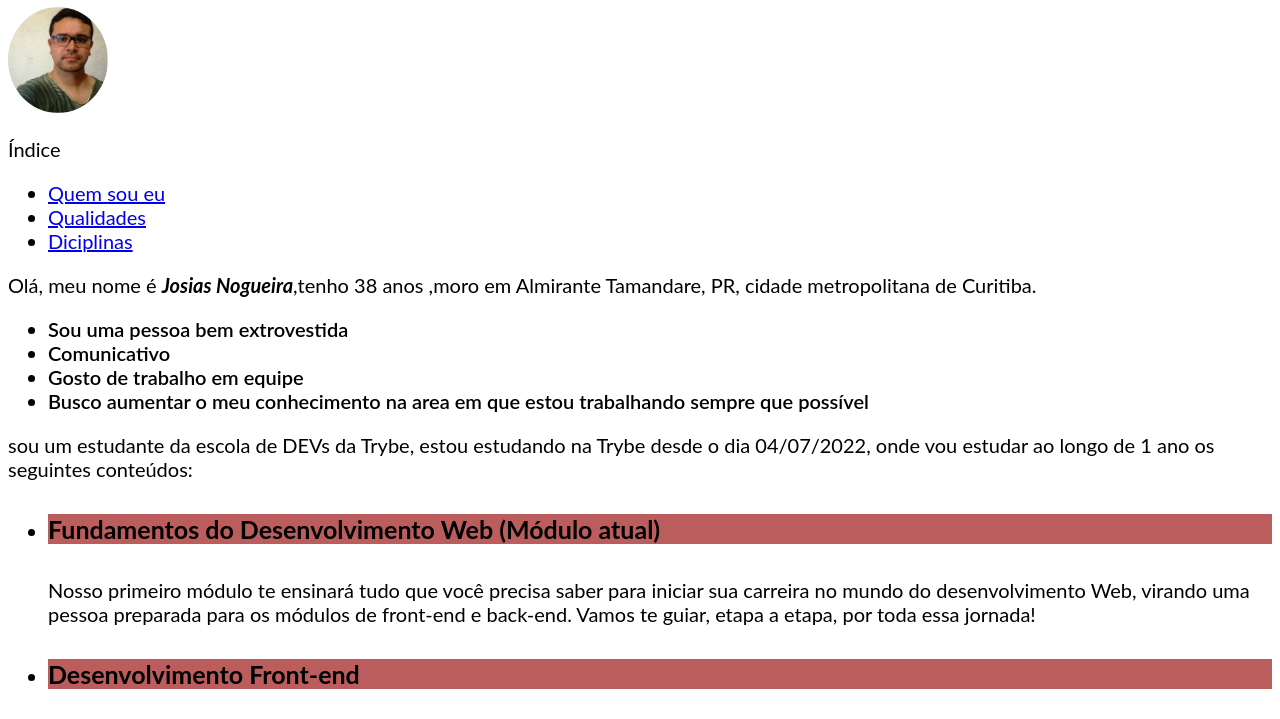
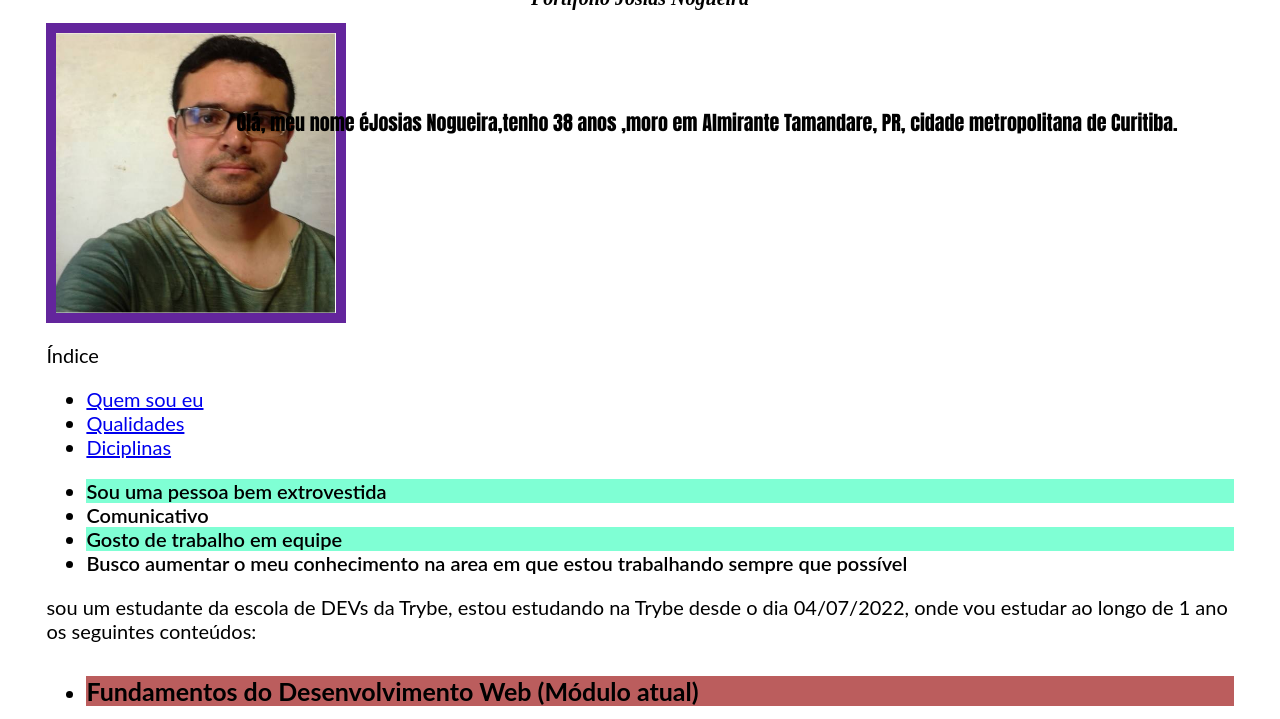
Before and after one commit to JosiasNogueira/JosiasNogueira.github.io, a plain HTML site: page JosiasPortifolio/index.html in a window 1280 px wide. Shown: the part 73-792 px from the top of the page. Drawn offline with Linux system fonts and the light colour scheme.

Commit message:
finalziado exercicio no portifolio

```diff
--- a/JosiasPortifolio/index.html
+++ b/JosiasPortifolio/index.html
@@ -4,46 +4,20 @@
 <head>
   <meta charset="UTF-8">
   <title>Portifólio</title>
+  <link rel="stylesheet" alt="Imagem Josias Nogueira" href="style.css">
 </head>
-<style>
-  h1{
-    background-color: rgb(187, 93, 93);
-  }
-  .name-font {
-    font-style: italic;
-    font-size: 20px;
-  }
-
-  .qualidades_font {
-    font-style: unset;
-    font-weight: 600;
-  }
-
-  body {
-    background-color:white;
-  }
-  p{
-    font-family: 'Lato', sans-serif;
-    font-size: 20px;
-  }
-  h4{
-    font-family: 'Lato', sans-serif;
-    font-size: 25px;
-    background-color: rgb(187, 93, 93);
-  }
-  ul{
-    font-family: 'Lato', sans-serif;
-    font-size: 20px;
-  }
-  .circle-image{
-    border-radius: 100%;
-  }
-
-</style>
 
 <body>
-  <h1>Portifólio Josias Nogueira</h1>
-<img class="circle-image" src="./jn.jpg" alt="Foto Josias" width="100">
+  <div>
+    <h1 class="name-font">Portifólio Josias Nogueira</h1>
+    <div class="image-container">
+      <img id="minha-foto" src="./jn.jpg" alt="Foto Josias" width="100">
+      <p class="descricao"> Olá, meu nome é<strong>Josias Nogueira</strong>,tenho 38 anos ,moro em Almirante Tamandare, PR, cidade
+        metropolitana de
+        Curitiba.
+      </p>
+    </div>
+  </div>
 
   <p>Índice</p>
   <ul>
@@ -51,17 +25,13 @@
     <li><a href="#Qualidades">Qualidades</a> </li>
     <li><a href="#Diciplinas">Diciplinas</a> </li>
   </ul>
-  <p id="Eu"> Olá, meu nome é
-    <strong class="name-font">Josias Nogueira</strong>,tenho 38 anos ,moro em Almirante Tamandare, PR, cidade
-    metropolitana de
-    Curitiba.
-  </p>
   <ul class="qualidades_font">
     <li id="Qualidades">Sou uma pessoa bem extrovestida</li>
     <li>Comunicativo</li>
     <li>Gosto de trabalho em equipe</li>
     <li>Busco aumentar o meu conhecimento na area em que estou trabalhando sempre que possível</li>
   </ul>
+
   <p>sou um estudante da escola de DEVs da Trybe, estou estudando na Trybe
     desde o dia 04/07/2022, onde vou estudar ao longo de 1 ano os seguintes conteúdos:</p>
   <ul>
--- a/JosiasPortifolio/style.css
+++ b/JosiasPortifolio/style.css
@@ -1,6 +1,11 @@
+body {
+  padding: 3%;
+}
+
 .name-font {
   font-style: italic;
   font-size: 20px;
+  text-align: center;
 }
 
 .qualidades_font {
@@ -8,10 +13,44 @@
   font-weight: 600;
 }
 
+.descricao{
+  font-family: Impact, Haettenschweiler, 'Arial Narrow Bold', sans-serif;
+  position: absolute;
+  top: 20%;
+  right: 8%;
+  text-align: center;
+}
 body {
-    background-color:#4c956c;
+  background-color: white;
 }
-  p{
+
+p {
   font-family: 'Lato', sans-serif;
   font-size: 20px;
 }
+
+h4 {
+  font-family: 'Lato', sans-serif;
+  font-size: 25px;
+  background-color: rgb(187, 93, 93);
+}
+
+ul {
+  font-family: 'Lato', sans-serif;
+  font-size: 20px;
+}
+
+#minha-foto {
+  float: left;
+  height: 280px;
+  padding: 10px;
+  background-color: rgb(99, 37, 156);
+  width: 280px;
+}
+
+.image-container {
+  height: 300px;
+}
+ul.qualidades_font li:nth-child(odd) {
+  background-color: aquamarine;
+}
```
Lines whose indentation alone changed are shown as unchanged.
